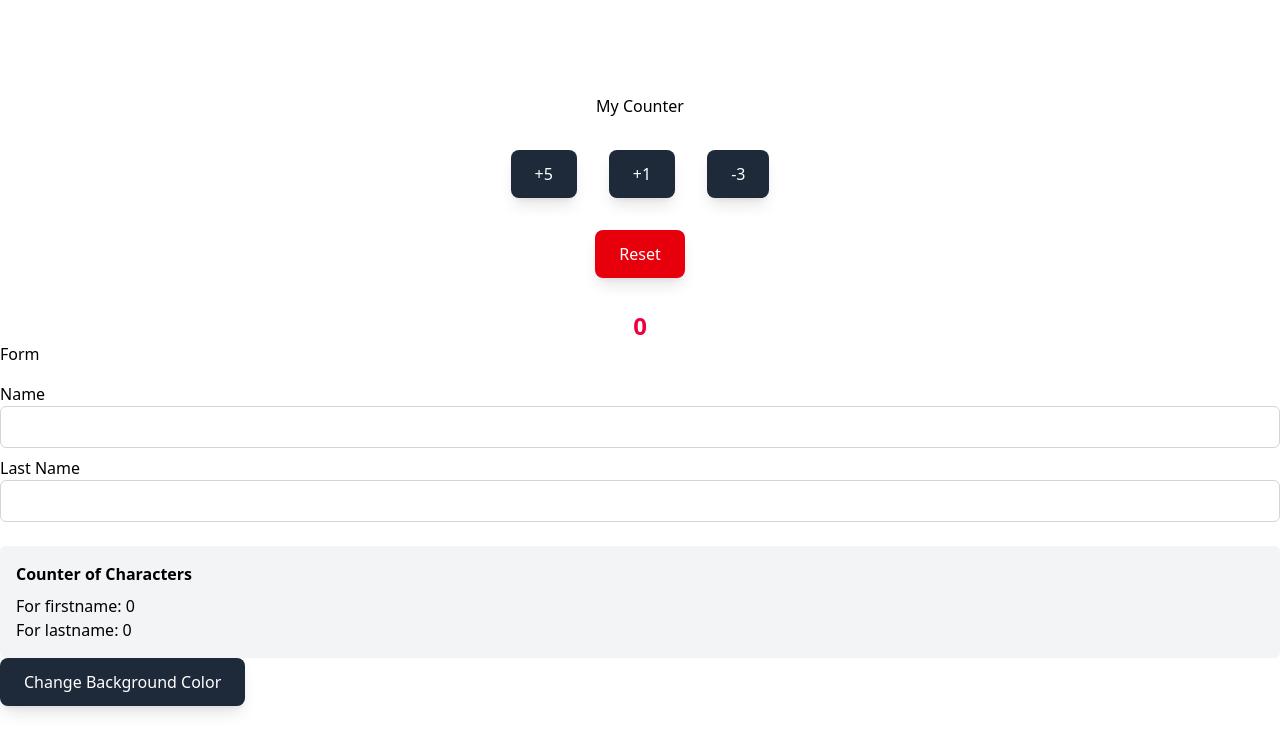
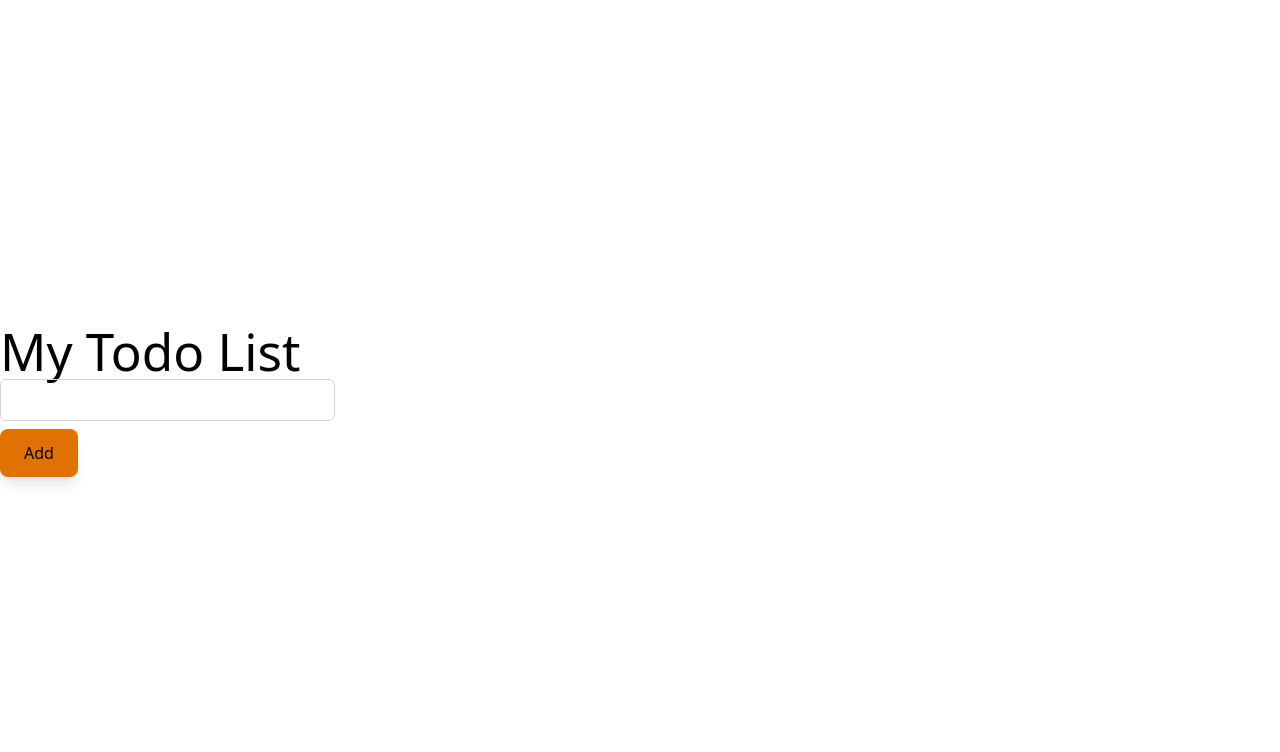
Before and after one commit to keoty96/daily-practice, a React (Vite) app: page / in a window 1280 px wide. Shown: the top 752 px of the page. Built offline with nearby package versions, Linux system fonts and the light colour scheme.

Commit message:
todo list

```diff
--- a/src/App.jsx
+++ b/src/App.jsx
@@ -2,6 +2,7 @@ import Counter from "./components/counter";
 import ToggeButton from "./components/toggleButton";
 import Form from "./components/form";
 import Button from "./components/button";
+import TodoList from "./components/todo-list";
 import { useState } from "react";
 
 function App() {
@@ -17,10 +18,11 @@ function App() {
   return (
     <>
     <div style={{backgroundColor: bgColor}}>
-       <Counter />
-      {/* <ToggeButton /> */}
+       {/* <Counter />
+      <ToggeButton />
       <Form />
-      <Button text="Change Background Color" onClick={handleBgColor} />
+      <Button text="Change Background Color" onClick={handleBgColor} /> */}
+      <TodoList />
     </div>
     </>
   )
--- /dev/null
+++ b/src/components/todo-list.jsx
@@ -0,0 +1,49 @@
+import { useState } from "react";
+
+export default function TodoList() {
+
+    const [tasks, setTasks] = useState([]);
+    const [inputValue, setInputValue] = useState("");
+
+    const handleAddTask = () => {
+        if (inputValue.trim() === "") return;
+        setTasks([...tasks, {taskname: inputValue, done: false}]);
+        setInputValue("");
+    }
+
+    const handleToggleDone = (index) => {
+        const updateTask = tasks.map((task, i) => {
+           return i === index ? {...task, done: !task.done } : task
+        })
+        setTasks(updateTask)
+    }
+
+    return(
+        <div id="todo_list">
+            <h1>My Todo List</h1>
+            <div id="add-task">
+                <input
+                    name="task-input"
+                    className="w-full px-3 py-2 border border-gray-300 rounded-md mb-2 focus:outline-none focus:ring-2 focus:ring-blue-500"
+                    type="text"
+                    value={inputValue}
+                    onChange={(e) => setInputValue(e.target.value)} />
+                <button
+                    className={`px-6 py-3 rounded-lg shadow-lg font-medium text-black transition-colors duration-200 bg-amber-600 hover:cursor-pointer`}
+                    onClick={handleAddTask}>Add</button>
+            </div>
+            <div id="show-task">
+                {tasks.map((item, index) => {
+                    return(
+                        <div key={index}>
+                            <input
+                                onChange={() => handleToggleDone(index)}
+                                type="checkbox" checked={item.done}/>
+                            <label style={{ textDecoration: item.done ? "line-through" : "none" }}> {item.taskname} </label>
+                        </div>
+                    )
+                })}
+            </div>
+        </div>
+    )
+}
```
